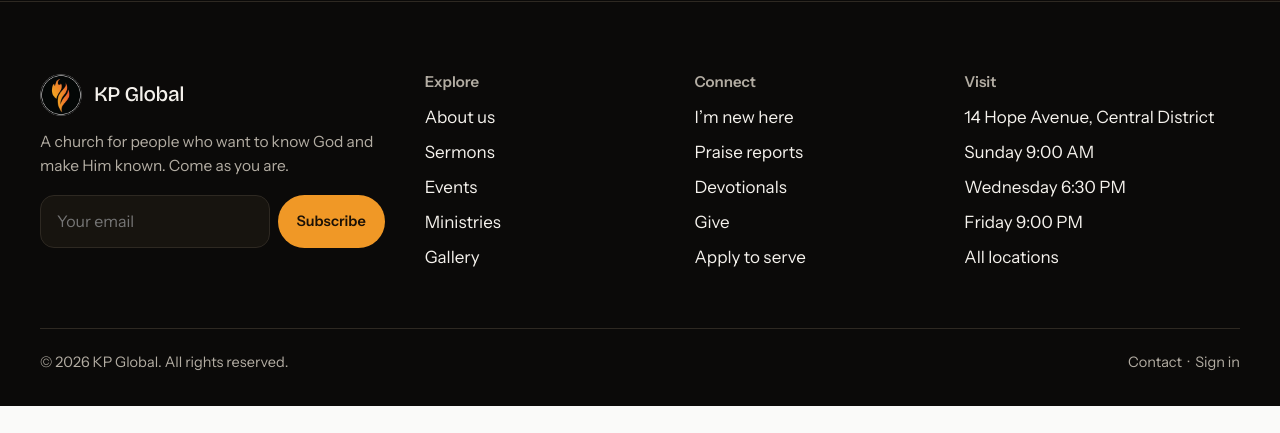
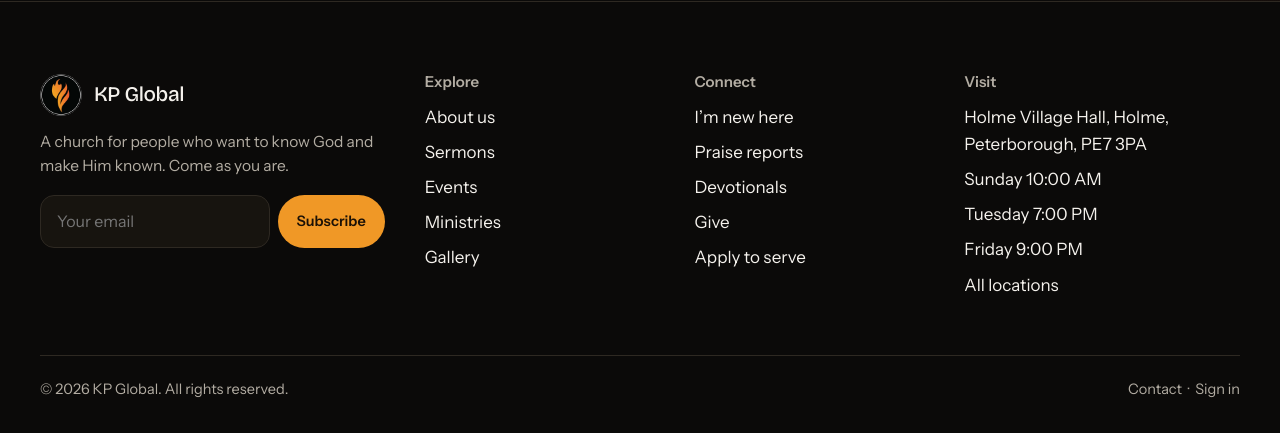
Before and after one commit to Manlikevee/kpadmin, a Django app: page / in a window 1280 px wide. Shown: the part 4270-4703 px from the top of the page. Before the commit the page ends 4676 px from the top, so only its background shows below. Run offline with Django 5.2, Linux system fonts and the light colour scheme; data comes from the database, SQL or seed files in the repository; data that the repository does not hold is empty; parts of the project's set-up code (start-up, migrations or seed data) failed here and were passed over.

Commit message:
Update location details in footer section of base.html

```diff
--- a/templates/website/base.html
+++ b/templates/website/base.html
@@ -18,5 +18,5 @@
 <form class="news" method="post" action="{% url 'core:subscribe' %}" aria-label="Newsletter">{% csrf_token %}<input type="email" name="email" required placeholder="Your email" aria-label="Email address"><button class="btn btn-p btn-s" type="submit">Subscribe</button></form></div>
 <div><h4>Explore</h4><ul><li><a href="{% url 'core:about' %}">About us</a></li><li><a href="{% url 'sermons:list' %}">Sermons</a></li><li><a href="{% url 'core:events' %}">Events</a></li><li><a href="{% url 'core:ministries' %}">Ministries</a></li><li><a href="{% url 'core:gallery' %}">Gallery</a></li></ul></div>
 <div><h4>Connect</h4><ul><li><a href="{% url 'core:new_here' %}">I’m new here</a></li><li><a href="{% url 'core:prayer' %}">Prayer request</a></li><li><a href="{% url 'core:praise' %}">Praise reports</a></li><li><a href="{% url 'core:devotionals' %}">Devotionals</a></li><li><a href="{% url 'core:give' %}">Give</a></li><li><a href="{% url 'church:apply' %}">Apply to serve</a></li></ul></div>
-<div><h4>Visit</h4><ul><li>14 Hope Avenue, Central District</li><li>Sunday 9:00 AM</li><li>Wednesday 6:30 PM</li><li>Friday 9:00 PM</li><li><a href="{% url 'core:locations' %}">All locations</a></li></ul></div></div>
+<div><h4>Visit</h4><ul><li>Holme Village Hall, Holme, Peterborough, PE7 3PA</li><li>Sunday 10:00 AM</li><li>Tuesday 7:00 PM</li><li>Friday 9:00 PM</li><li><a href="{% url 'core:locations' %}">All locations</a></li></ul></div></div>
 <div class="fbot"><span>© <span data-year>2026</span> KP Global. All rights reserved.</span><span><a href="{% url 'core:contact' %}">Contact</a> &nbsp;·&nbsp; {% if user.is_authenticated %}<a href="{% url 'church:home' %}">My portal</a>{% else %}<a href="{% url 'accounts:login' %}">Sign in</a>{% endif %}</span></div></div></footer><script src="{% static 'site/site.js' %}"></script>{% block extra_js %}{% endblock %}</body></html>
```
